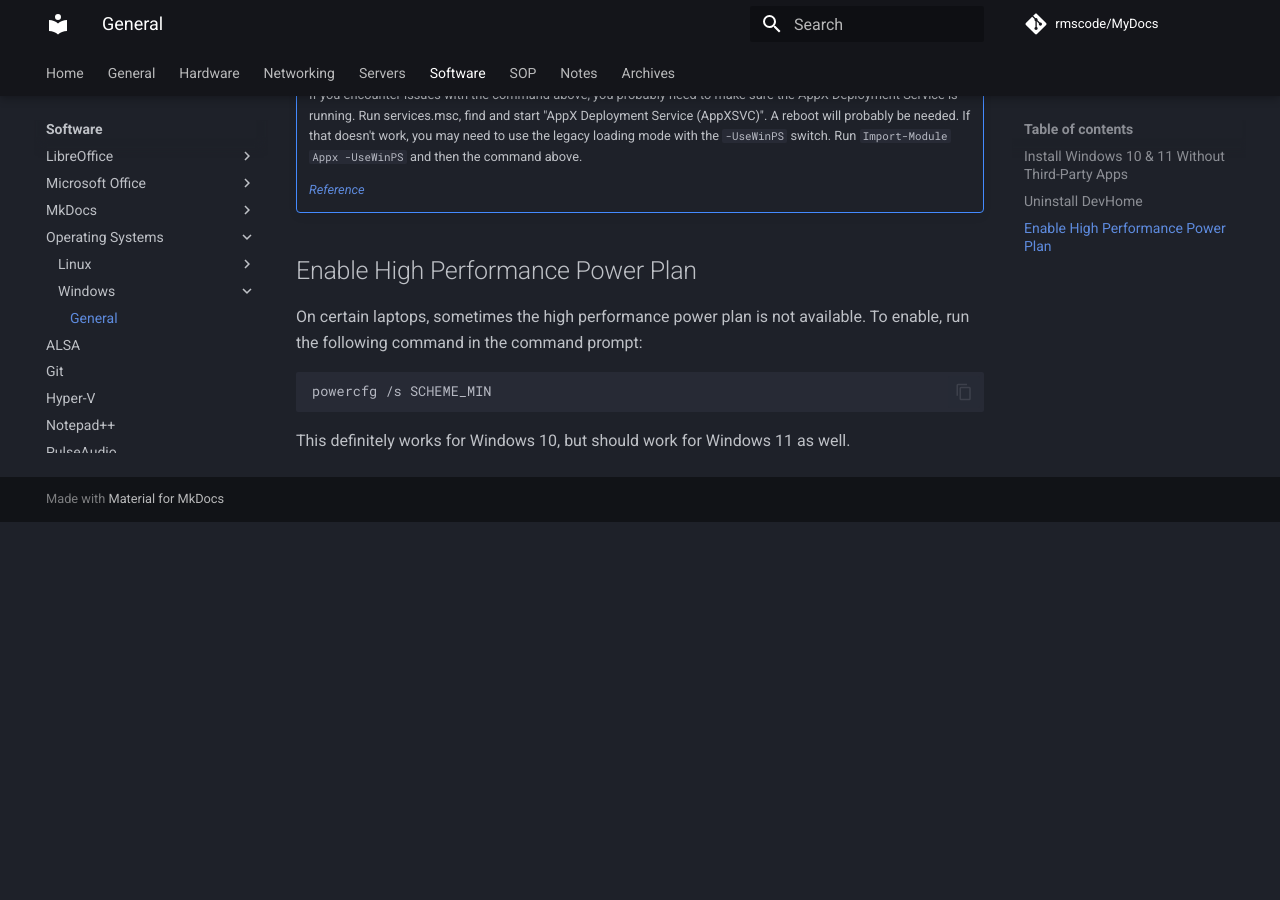
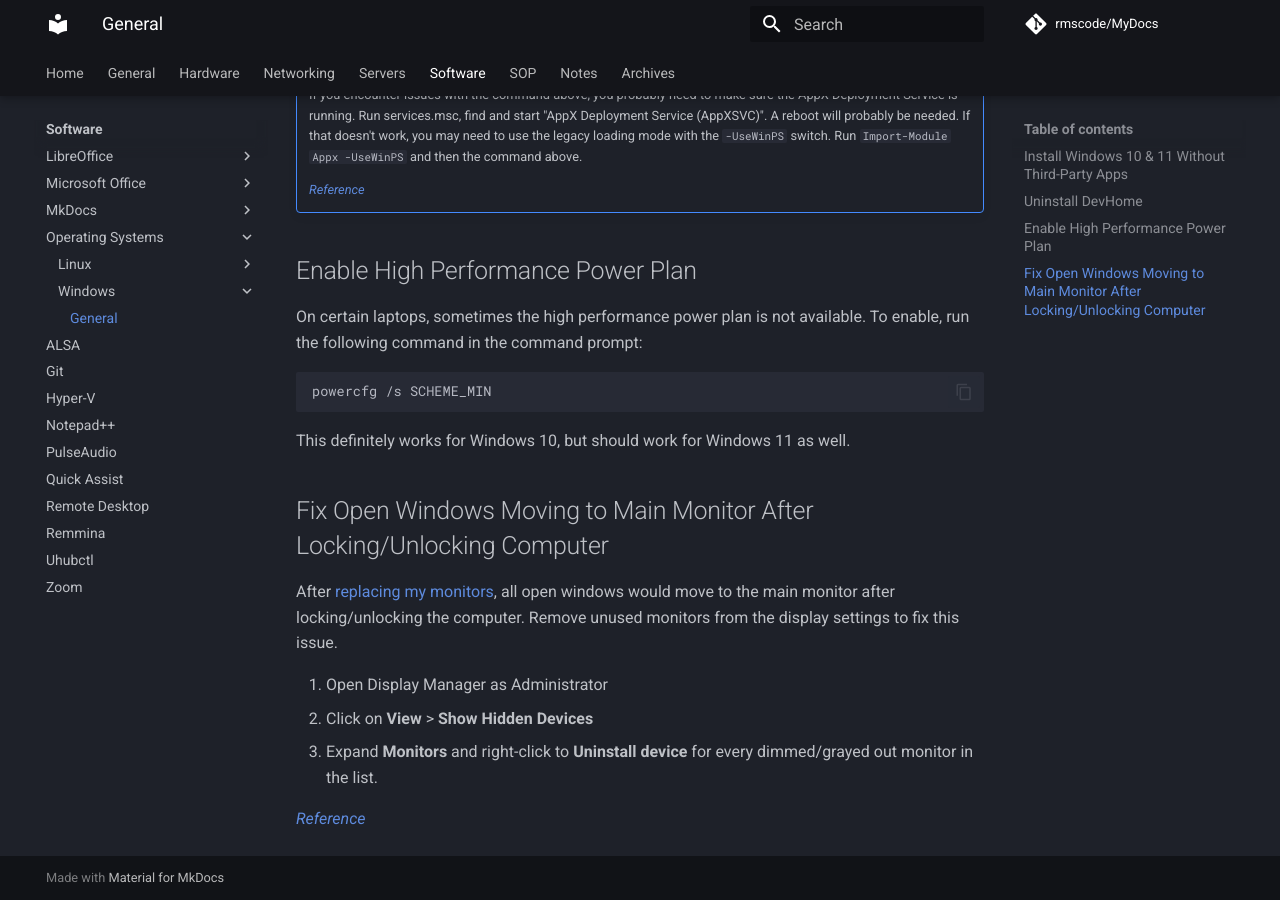
Before and after one commit to rmscode/binary-garden, an MkDocs documentation site: the page built from docs/software/operating-systems/windows/windows.md, in a window 1280 px wide and 900 px high, scrolled down 825 px. Built offline with MkDocs 1.6.1 and Material for MkDocs 9.7.7, drawn with Linux system fonts in a browser that asks for light colours; comment, search, counter and statistics services are not loaded; before the commit the page ends 1347 px from its top, so only the background shows below that.

Commit message:
Docs: Fix open windows moving to main monitor after lock/unlock

````diff
--- a/docs/software/operating-systems/windows/windows.md
+++ b/docs/software/operating-systems/windows/windows.md
@@ -32,3 +32,13 @@
 ```
 
 This definitely works for Windows 10, but should work for Windows 11 as well.
+
+## Fix Open Windows Moving to Main Monitor After Locking/Unlocking Computer
+
+After [replacing my monitors](../../../notes#11112024-1556), all open windows would move to the main monitor after locking/unlocking the computer. Remove unused monitors from the display settings to fix this issue.
+
+1. Open Display Manager as Administrator
+2. Click on **View** > **Show Hidden Devices**
+3. Expand **Monitors** and right-click to **Uninstall device** for every dimmed/grayed out monitor in the list.
+
+[*Reference*](https://trycatch.dev/2020/09/05/fixing-windows-moving-and-resizing-your-windows-after-sleep)
````
